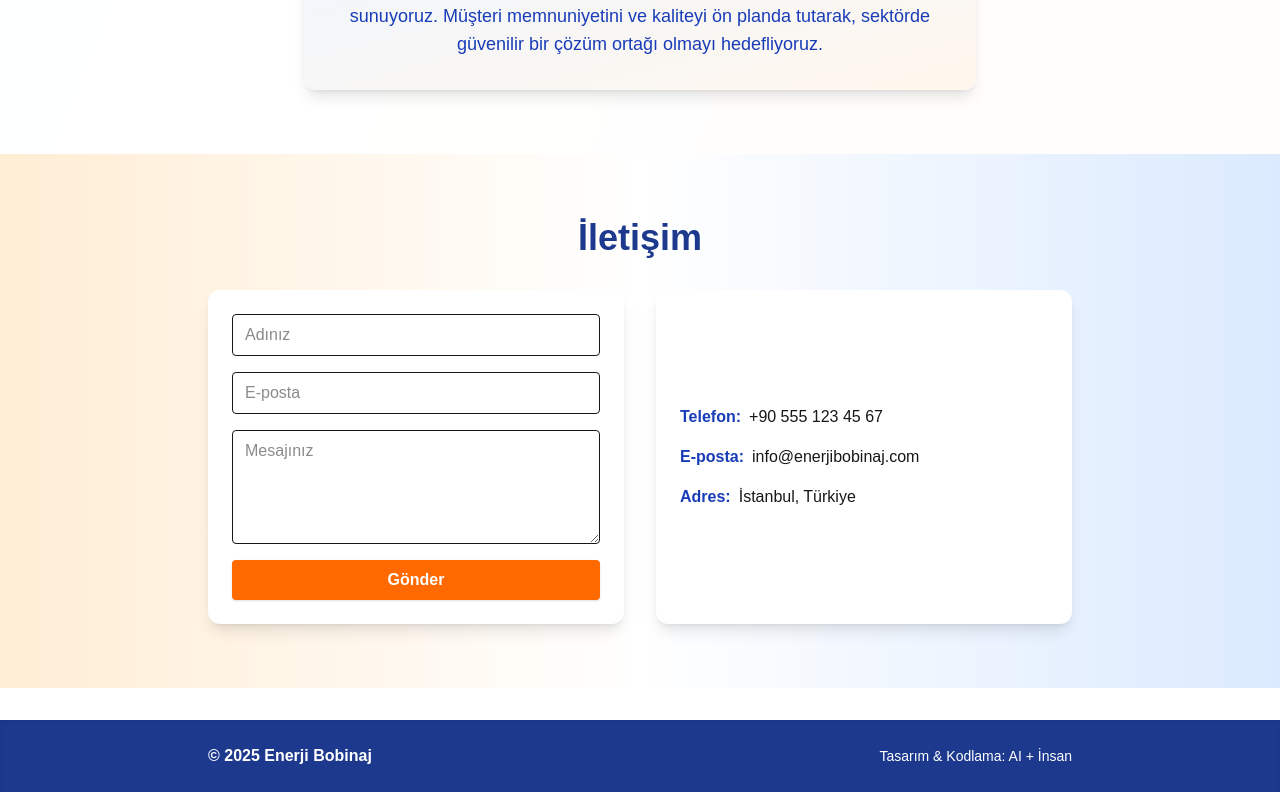
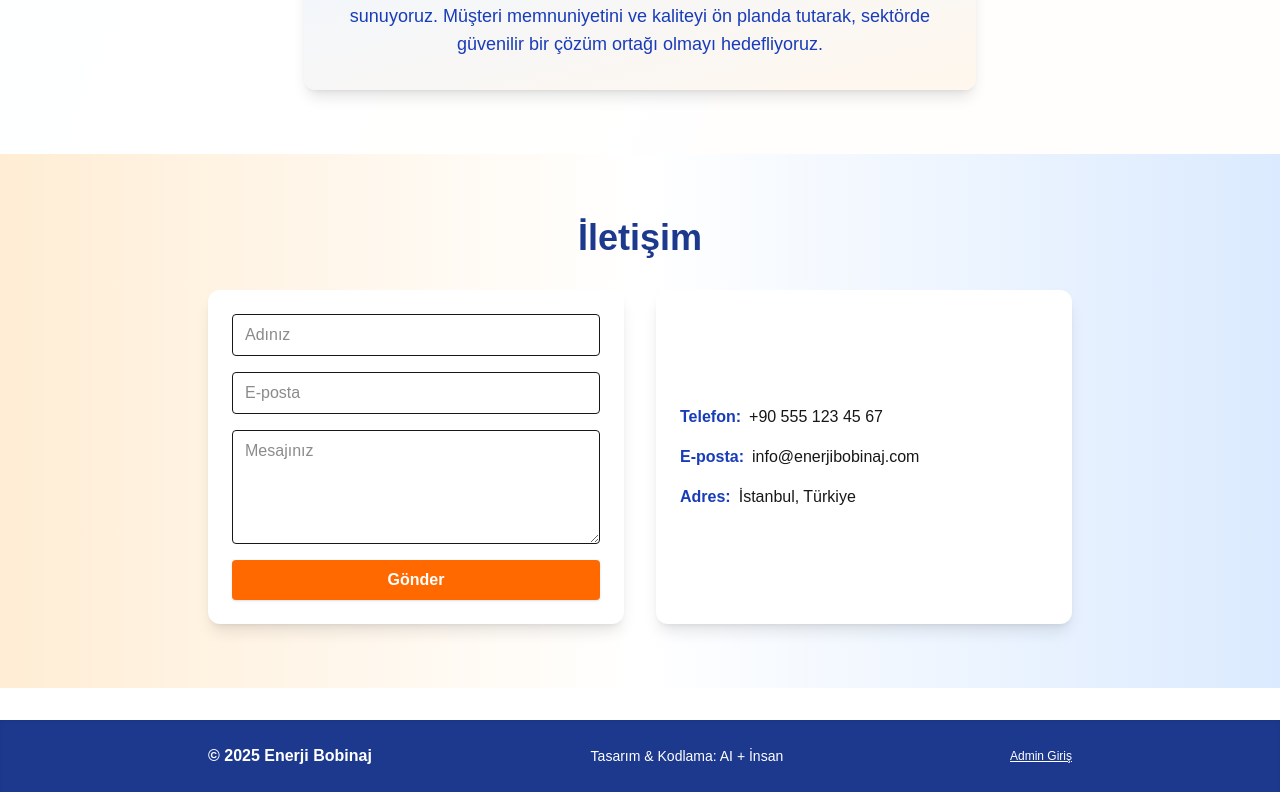
Before and after one commit to Anilaydin4526/enerji-bobinaj, a Next.js app: page / in a window 1280 px wide. Shown: the part 2514-3306 px from the top of the page. Built offline with nearby package versions, Linux system fonts and the light colour scheme.

Commit message:
Footer'a Admin Giriş linki eklendi

```diff
--- a/src/app/components/Footer.tsx
+++ b/src/app/components/Footer.tsx
@@ -1,5 +1,6 @@
 "use client";
 import { motion } from "framer-motion";
+import Link from "next/link";
 
 export default function Footer() {
   return (
@@ -12,6 +13,7 @@ export default function Footer() {
       <div className="max-w-4xl mx-auto px-4 flex flex-col sm:flex-row items-center justify-between gap-2">
         <span className="font-semibold">© {new Date().getFullYear()} Enerji Bobinaj</span>
         <span className="text-sm">Tasarım & Kodlama: AI + İnsan</span>
+        <Link href="/admin/login" className="text-xs underline hover:text-orange-300 transition ml-2">Admin Giriş</Link>
       </div>
     </motion.footer>
   );
```
